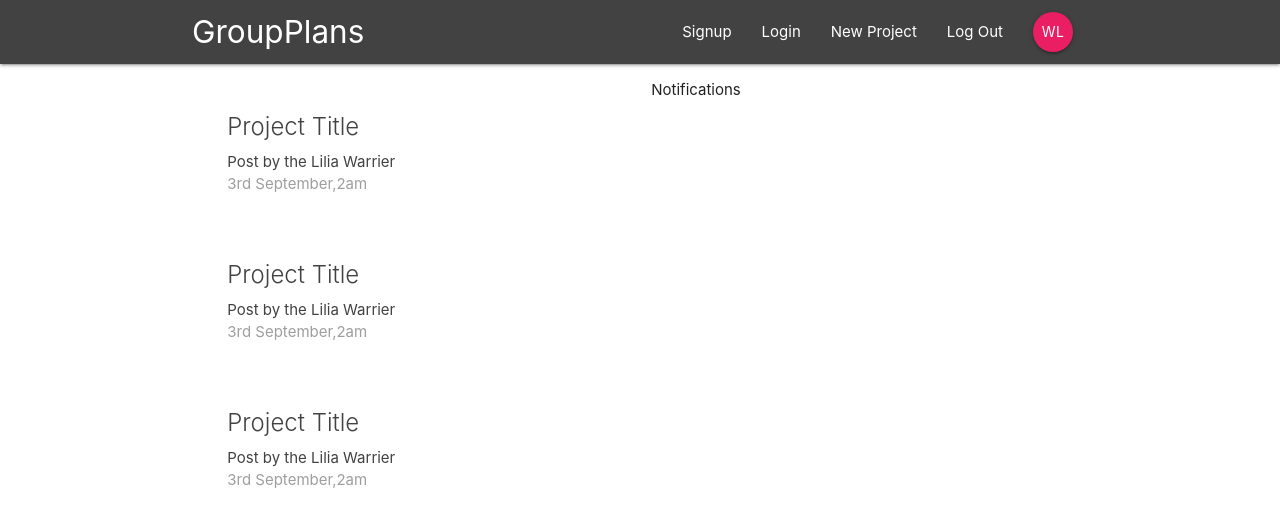
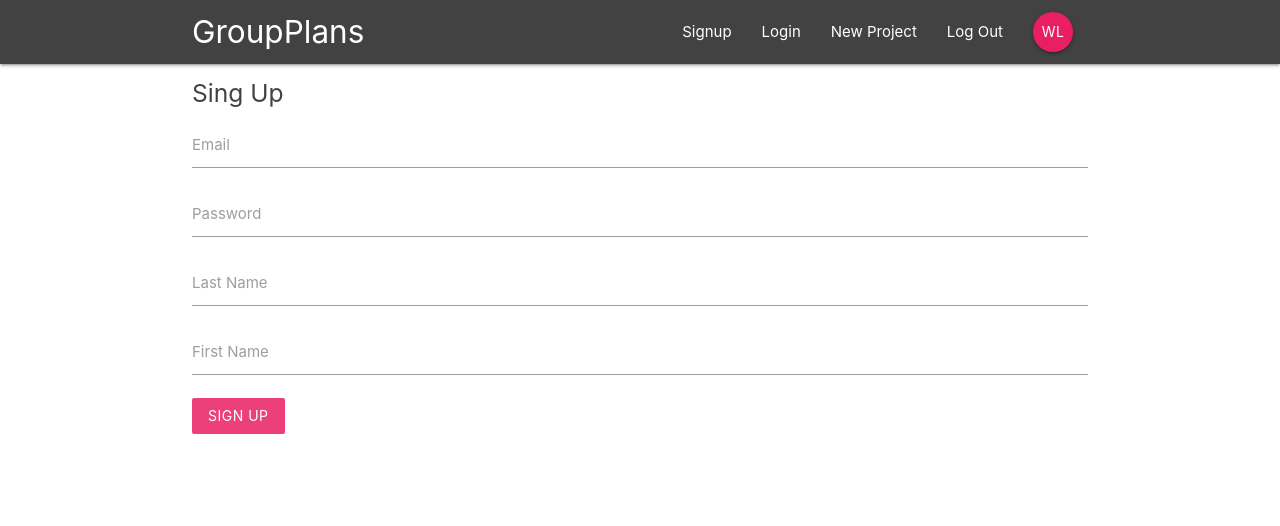
Before and after one commit to LiliaRibac/Group-plans, a React (Create React App) app: page /signup in a window 1280 px wide. Shown: the top 526 px of the page. Built offline with nearby package versions, Linux system fonts and the light colour scheme.

Commit message:
create SignIn && SingUp component

```diff
--- a/public/index.html
+++ b/public/index.html
@@ -43,5 +43,9 @@
       To begin the development, run `npm start` or `yarn start`.
       To create a production bundle, use `npm run build` or `yarn build`.
     -->
+    <!-- Compiled and minified JavaScript -->
+    <script src="https://cdnjs.cloudflare.com/ajax/libs/materialize/1.0.0/js/materialize.min.js"></script>
+
+
   </body>
 </html>
--- a/src/App.js
+++ b/src/App.js
@@ -3,6 +3,10 @@
 import Navbar from './components/layout/Navbar';
 import Dashboard from './components/dashboard/Dashboard';
 import { Route, Switch } from 'react-router-dom';
+import ProjectDetails from './components/projects/ProjectDetails'
+import SignIn  from './components/auth/SignIn'
+import SignUp  from './components/auth/SignUp'
+
 
 class App extends Component {
   render() {
@@ -11,7 +15,10 @@
         <div className="App">
           <Navbar />
           <Switch>
-            <Route path="/" component={Dashboard} />
+            <Route exact path="/" component={Dashboard} />
+            <Route path="/project/:id" component={ProjectDetails}/>
+            <Route path="/signin" component={SignIn}/>
+            <Route path ="/signup" component={SignUp}/>
           </Switch>
         </div>
       </BrowserRouter>
--- a/src/components/auth/SignIn.js
+++ b/src/components/auth/SignIn.js
@@ -0,0 +1,41 @@
+import React, { Component } from 'react'
+
+ class SignIn extends Component {
+   state={
+     email: '',
+     password: ''
+   }
+
+   handleChange =(e) =>{
+    this.setState({
+      [e.target.id]:e.target.value
+    })
+   }
+
+   handleSubmit =(e) =>{
+     e.preventDefault()
+     console.log(this.state)
+   }
+  render() {
+    return (
+      <div className="container">
+        <form onSubmit={this.handleSubmit} className="white">
+        <h5 className="grey-text text-darken-3">Sing In</h5>
+        <div className="input-field">
+          <label htmlFor="email">Email</label>
+           <input type="email" id="email" onChange={this.handleChange}/>
+        </div>
+        <div className="input-field">
+          <label htmlFor="password">Password</label>
+           <input type="password" id="password" onChange={this.handleChange}/>
+        </div>
+        <div className="input-field">
+          <button className="btn pink lighten-1 z-depth-0">Login</button>
+        </div>
+        </form>
+      </div>
+    )
+  }
+}
+
+export default SignIn
--- a/src/components/auth/SignUp.js
+++ b/src/components/auth/SignUp.js
@@ -0,0 +1,51 @@
+import React, { Component } from 'react'
+
+ class SignUp extends Component {
+   state={
+     email: '',
+     password: '',
+     firstName: '',
+     lastName:""
+   }
+
+   handleChange =(e) =>{
+    this.setState({
+      [e.target.id]:e.target.value
+    })
+   }
+
+   handleSubmit =(e) =>{
+     e.preventDefault()
+     console.log(this.state)
+   }
+  render() {
+    return (
+      <div className="container">
+        <form onSubmit={this.handleSubmit} className="white">
+        <h5 className="grey-text text-darken-3">Sing Up</h5>
+        <div className="input-field">
+          <label htmlFor="email">Email</label>
+           <input type="email" id="email" onChange={this.handleChange}/>
+        </div>
+        <div className="input-field">
+          <label htmlFor="password">Password</label>
+           <input type="password" id="password" onChange={this.handleChange}/>
+        </div>
+        <div className="input-field">
+          <label htmlFor="lastName">Last Name</label>
+           <input type="text" id="lastName" onChange={this.handleChange}/>
+        </div>
+        <div className="input-field">
+          <label htmlFor="firstName">First Name</label>
+           <input type="text" id="firstName" onChange={this.handleChange}/>
+        </div>
+        <div className="input-field">
+          <button className="btn pink lighten-1 z-depth-0">Sign up</button>
+        </div>
+        </form>
+      </div>
+    )
+  }
+}
+
+export default SignUp
--- a/src/components/projects/ProjectDetails.js
+++ b/src/components/projects/ProjectDetails.js
@@ -0,0 +1,21 @@
+import React from 'react'
+
+const ProjectDetails = (props) => {
+ const id =props.match.params.id
+  return (
+   <div className="container section project-details">
+     <div className="card z-depth-0">
+       <div className="card-content">
+         <span className="card-title">Project Title -{id}</span>
+         <p>Lorem ipsum dolor sit amet consectetur adipisicing elit. Sunt expedita ex facere rem nisi veritatis consectetur porro. Quasi commodi quis quibusdam animi eos non voluptas, aliquid, fugiat, officiis dolorum dicta.</p>
+       </div>
+       <div className="card-action gret lighten-4 grey-text">
+         <div>Posted by Warrier Lilia</div>
+         <div>2nd September, 2am</div>
+       </div>
+     </div>
+   </div>
+  )
+}
+
+export default ProjectDetails
--- a/src/components/projects/ProjectList.js
+++ b/src/components/projects/ProjectList.js
@@ -1,31 +1,13 @@
 import React from 'react';
+import ProjectSummary from "./ProjectSummary"
 
  const ProjectList = () => {
   return (
     <div className="project-list section">
-      <div className="card z-depth-0 project-summary">
-        <div className="card-content grey-text text-darken-3">
-          <span className="card-title">Project Title</span>
-          <p>Post by the Lilia Warrier</p>
-          <p className="grey-text">3rd September,2am</p>
-        </div>
-      </div>
+      <ProjectSummary/>
+      <ProjectSummary/>
+      <ProjectSummary/>
 
-      <div className="card z-depth-0 project-summary">
-        <div className="card-content grey-text text-darken-3">
-          <span className="card-title">Project Title</span>
-          <p>Post by the Lilia Warrier</p>
-          <p className="grey-text">3rd September,2am</p>
-        </div>
-      </div>
-
-      <div className="card z-depth-0 project-summary">
-        <div className="card-content grey-text text-darken-3">
-          <span className="card-title">Project Title</span>
-          <p>Post by the Lilia Warrier</p>
-          <p className="grey-text">3rd September,2am</p>
-        </div>
-      </div>
 
     </div>
   );
--- a/src/components/projects/ProjectSummary.js
+++ b/src/components/projects/ProjectSummary.js
@@ -0,0 +1,16 @@
+import React from 'react'
+
+ const ProjectSummary = () => {
+  return (
+    <div>
+       <div className="card z-depth-0 project-summary">
+        <div className="card-content grey-text text-darken-3">
+          <span className="card-title">Project Title</span>
+          <p>Post by the Lilia Warrier</p>
+          <p className="grey-text">3rd September,2am</p>
+        </div>
+      </div>
+    </div>
+  )
+}
+export default ProjectSummary
```
